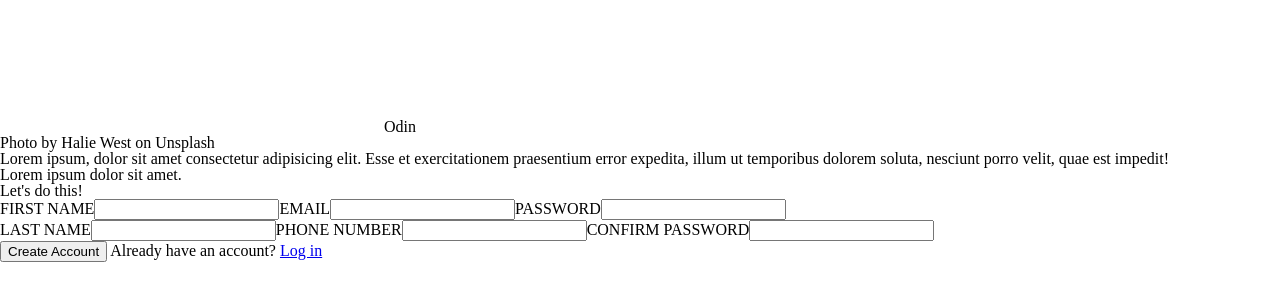
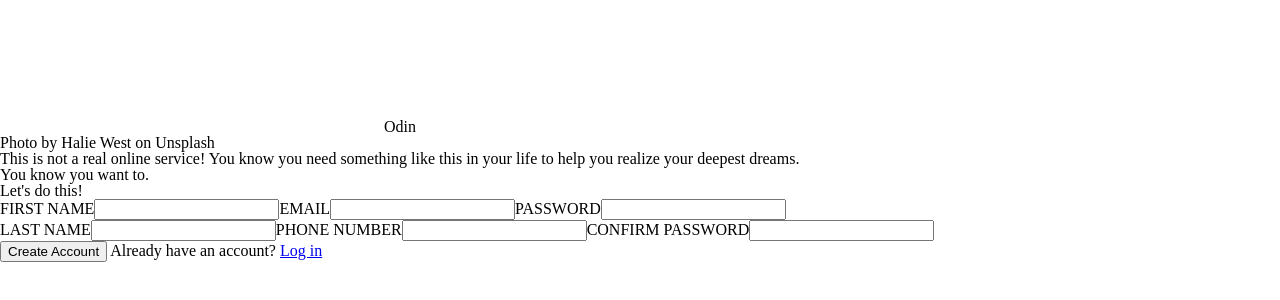
Before and after one commit to 10suda/odin-sign-up, a plain HTML site: page index.html in a window 1280 px wide. Shown: the part 376-676 px from the top of the page. Drawn offline with Linux system fonts and the light colour scheme.

Commit message:
replaced lorem text with design spec text in index.html

```diff
--- a/index.html
+++ b/index.html
@@ -8,7 +8,6 @@
     <title>Odin Sign Up</title>
   </head>
   <body>
-    <main>
     <div class="main-left">
       <h1>
         <img
@@ -22,11 +21,10 @@
     <div class="main-right">
       <div class="main-right-top">
         <p>
-            Lorem ipsum, dolor sit amet consectetur adipisicing elit. Esse et
-            exercitationem praesentium error expedita, illum ut temporibus
-            dolorem soluta, nesciunt porro velit, quae est impedit!
+          This is not a real online service! You know you need something like
+          this in your life to help you realize your deepest dreams.
           <br />
-            Lorem ipsum dolor sit amet.
+          You <i>know</i> you want to.
         </p>
       </div>
       <div class="main-right-middle">
@@ -34,8 +32,7 @@
         <form action="#">
           <div>
             <label for="firstName">FIRST NAME</label
-              ><input id="firstName" type="text" /><label for="email"
-                >EMAIL</label
+            ><input id="firstName" type="text" /><label for="email">EMAIL</label
             ><input id="email" type="email" /><label for="password"
               >PASSWORD</label
             ><input id="password" type="password" />
@@ -44,8 +41,7 @@
             <label for="lastName">LAST NAME</label><input type="text" /><label
               for="pNumber"
               >PHONE NUMBER</label
-              ><input type="tel" /><label for="cPassword"
-                >CONFIRM PASSWORD</label
+            ><input type="tel" /><label for="cPassword">CONFIRM PASSWORD</label
             ><input type="password" />
           </div>
         </form>
@@ -55,6 +51,5 @@
         <span>Already have an account? <a href="#">Log in</a></span>
       </div>
     </div>
-    </main>
   </body>
 </html>
```
Lines whose indentation alone changed are shown as unchanged.
